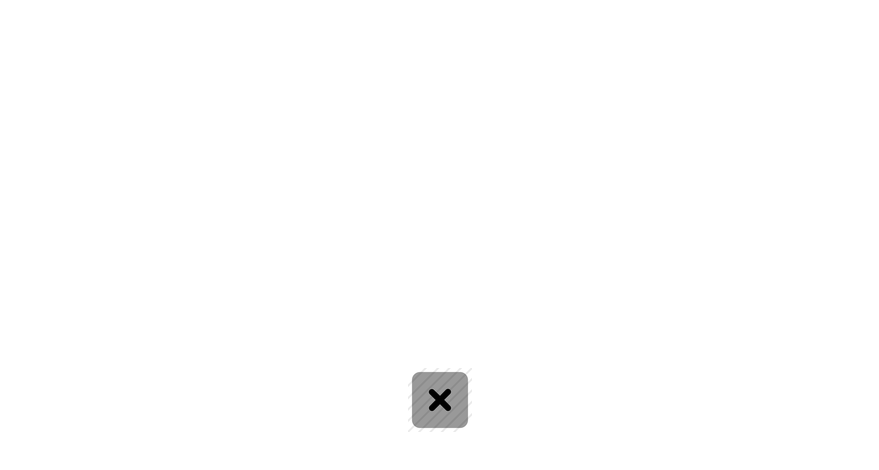
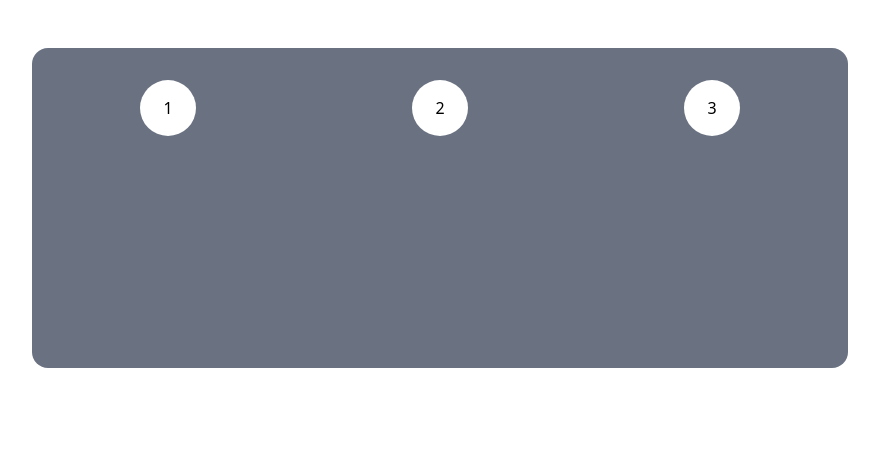
Before and after one commit to mojtaba139797/Steps, a React (Vite) app: page / in a window 1280 px wide. Shown: the top 470 px of the page, without its empty margins (200-1079 px from the left). Built offline with nearby package versions, Linux system fonts and the light colour scheme.

Commit message:
design-1

```diff
--- a/src/App.tsx
+++ b/src/App.tsx
@@ -1,11 +1,13 @@
-import zarbdar from "./assets/zarbdar.png"
-
+import LayOut from "./components/layOut";
+import Part1 from "./components/part1";
+import Part2 from "./components/part2";
 
 function App() {
   return (
-    <div className="min-h-screen bg-base-200 flex items-center justify-center">
-      <img src={zarbdar} alt="" />
-    </div>
+    <LayOut>
+      <Part1 />
+      <Part2 />
+    </LayOut>
   );
 }
 
--- /dev/null
+++ b/src/components/buttun.tsx
@@ -0,0 +1,11 @@
+
+
+const buttun = () => {
+  return (
+    <div>
+
+    </div>
+  )
+}
+
+export default buttun
--- /dev/null
+++ b/src/components/layOut.tsx
@@ -0,0 +1,10 @@
+interface LayOutProp {
+  children: React.ReactNode;
+}
+
+const LayOut = (prop: LayOutProp) => {
+  const { children } = prop;
+  return <div className="flex flex-col gap-52 justify-center items-center mt-12">{children}</div>;
+};
+
+export default LayOut;
--- /dev/null
+++ b/src/components/numStep.tsx
@@ -0,0 +1,12 @@
+interface NumStepProp {
+  content: string;
+}
+
+const numStep = (prop : NumStepProp) => {
+    const {content} = prop
+  return <div className="w-14 h-14 rounded-full bg-white flex justify-center items-center">
+    <span className="text-black">{content}</span>
+  </div>;
+};
+
+export default numStep;
--- /dev/null
+++ b/src/components/part1.tsx
@@ -0,0 +1,16 @@
+import NumStep from "./numStep";
+import arr1 from "../constants/arr1";
+
+const Part1 = () => {
+  return (
+    <div className="w-204 h-80 bg-gray-500 rounded-2xl">
+      <div id="numStep-container" className="flex justify-around mt-8">
+        {arr1.map((a) => (
+          <NumStep content={a} />
+        ))}
+      </div>
+    </div>
+  );
+};
+
+export default Part1;
--- /dev/null
+++ b/src/components/part2.tsx
@@ -0,0 +1,5 @@
+const Part2 = () => {
+  return <div></div>;
+};
+
+export default Part2;
--- /dev/null
+++ b/src/constants/arr1.ts
@@ -0,0 +1,3 @@
+let arr1 = ["1", "2", "3"];
+
+export default arr1;
--- /dev/null
+++ b/src/constants/arr2.ts
@@ -0,0 +1,3 @@
+let arr2 = ["1", "2", "3", "4", "5", "6", "7", "8", "9", "10"];
+
+export default arr2;
```
